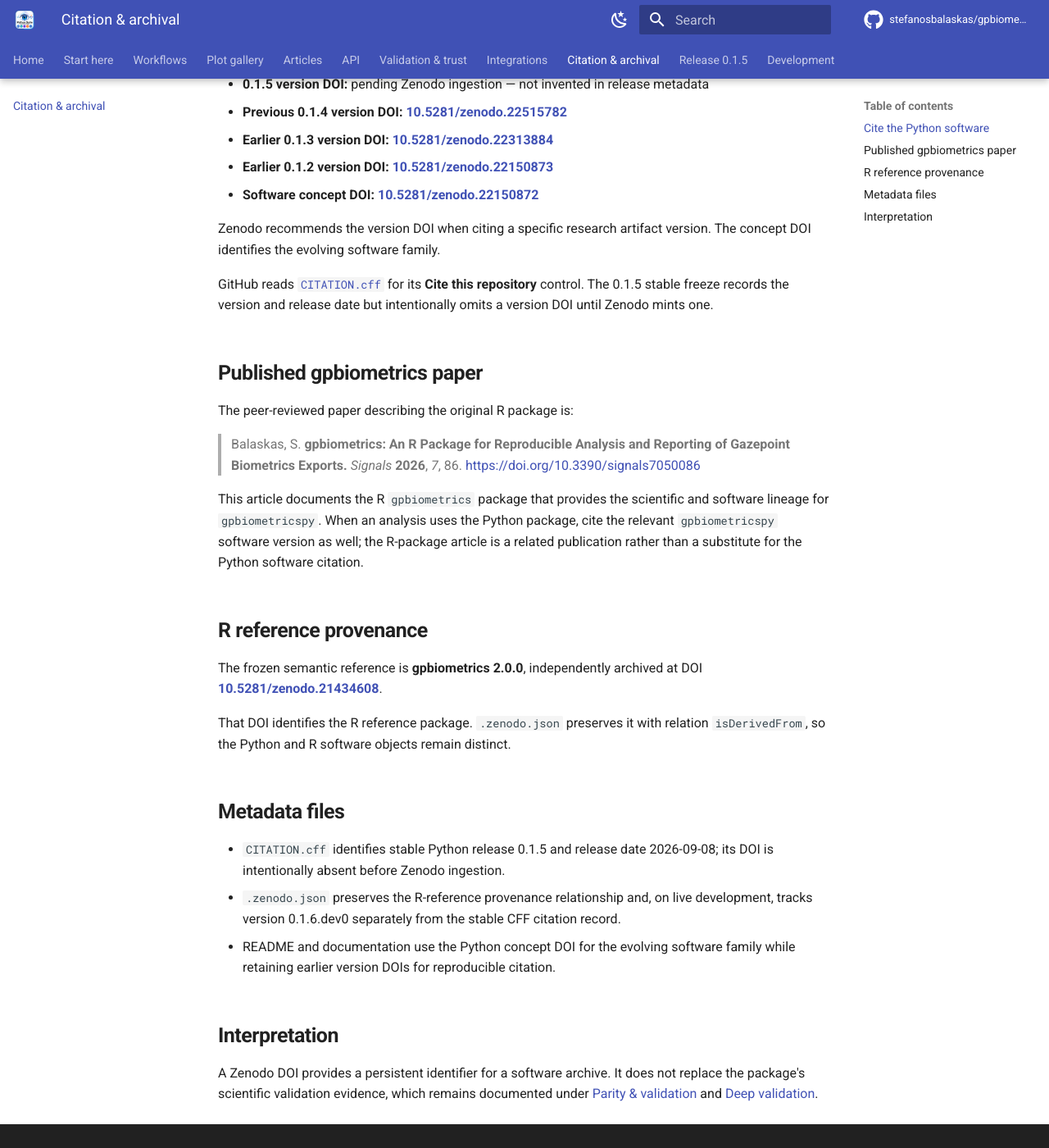
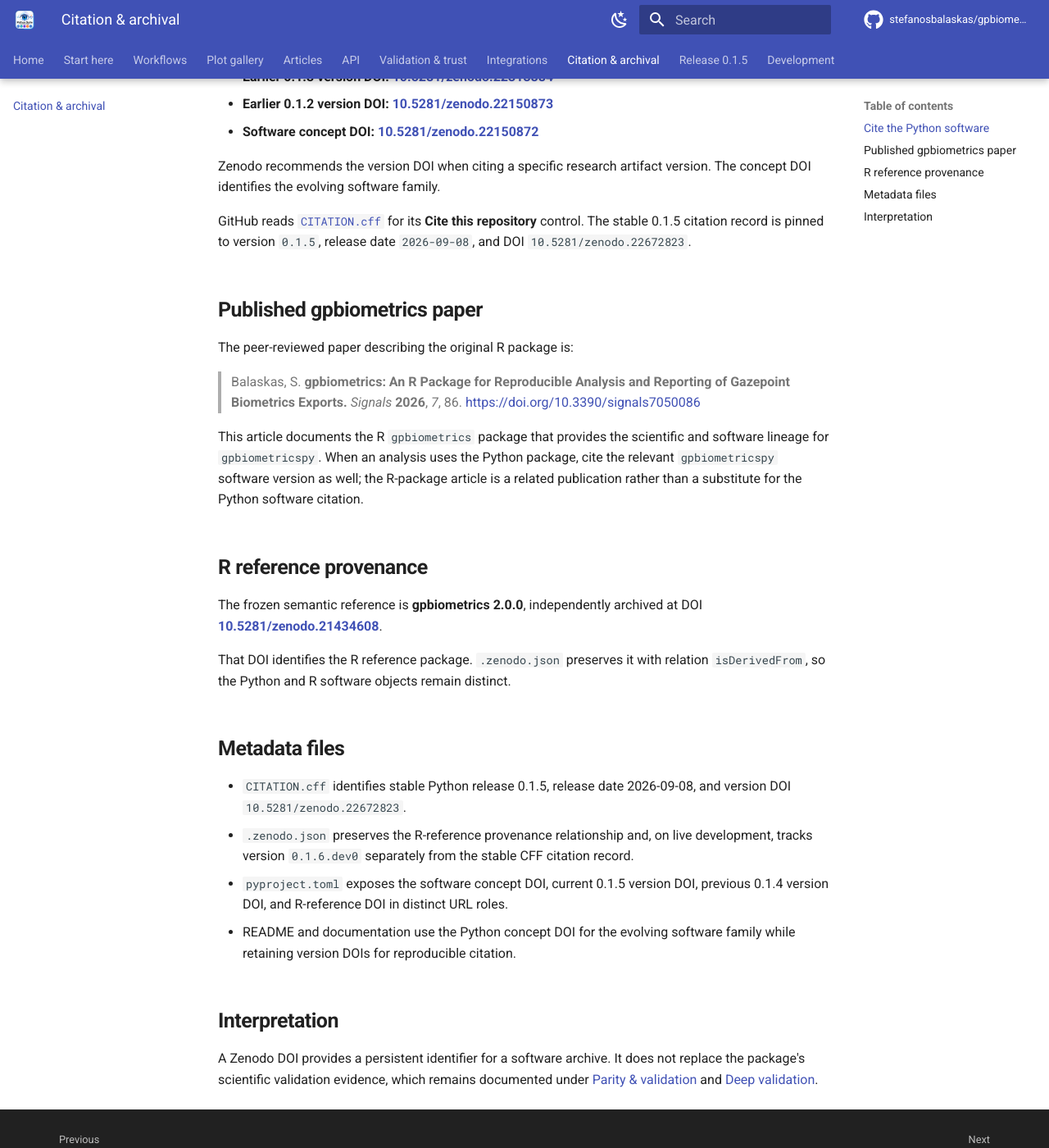
Before and after one commit to stefanosbalaskas/gpbiometricspy, an MkDocs documentation site: the page built from docs/citation.md, in a window 1280 px wide and 1400 px high, scrolled down 509 px. Shown: the whole window at 82% size. Built offline with MkDocs 1.6.1 and Material for MkDocs 9.7.7, drawn with Linux system fonts in a browser that asks for light colours; comment, search, counter and statistics services are not loaded; some of the changed text lies outside the part shown.

Commit message:
docs: pin 0.1.5 Zenodo DOI in citation guide

```diff
--- a/docs/citation.md
+++ b/docs/citation.md
@@ -1,16 +1,16 @@
 # Citation and archival
 
-`gpbiometricspy` is archived through the Zenodo GitHub integration.
+`gpbiometricspy` is archived through Zenodo.
 
 <div class="gp-version-note">
-<strong>Current citation state:</strong> stable Python release <code>0.1.5</code> (2026-09-08). Its version-specific Zenodo DOI will be added only after Zenodo ingests the immutable <code>v0.1.5</code> GitHub release; live repository development proceeds as <code>0.1.6.dev0</code>, while the software concept DOI remains the identifier for the evolving record.
+<strong>Current citation state:</strong> stable Python release <code>0.1.5</code> (2026-09-08) is archived at Zenodo DOI <strong>10.5281/zenodo.22672823</strong>. Live repository development proceeds as <code>0.1.6.dev0</code>, while the software concept DOI remains the identifier for the evolving record.
 </div>
 
 ## Cite the Python software
 
-For reproducibility, cite the exact software release used. During the pre-ingestion window for 0.1.5, use the release/tag metadata and update the citation with the minted 0.1.5 version DOI once Zenodo publishes it.
+For reproducibility, cite the exact software release used.
 
-- **0.1.5 version DOI:** pending Zenodo ingestion — not invented in release metadata
+- **0.1.5 version DOI:** **[10.5281/zenodo.22672823](https://doi.org/10.5281/zenodo.22672823)**
 - **Previous 0.1.4 version DOI:** **[10.5281/zenodo.22515782](https://doi.org/10.5281/zenodo.22515782)**
 - **Earlier 0.1.3 version DOI:** **[10.5281/zenodo.22313884](https://doi.org/10.5281/zenodo.22313884)**
 - **Earlier 0.1.2 version DOI:** **[10.5281/zenodo.22150873](https://doi.org/10.5281/zenodo.22150873)**
@@ -18,7 +18,7 @@
 
 Zenodo recommends the version DOI when citing a specific research artifact version. The concept DOI identifies the evolving software family.
 
-GitHub reads [`CITATION.cff`](https://github.com/stefanosbalaskas/gpbiometricspy/blob/main/CITATION.cff) for its **Cite this repository** control. The 0.1.5 stable freeze records the version and release date but intentionally omits a version DOI until Zenodo mints one.
+GitHub reads [`CITATION.cff`](https://github.com/stefanosbalaskas/gpbiometricspy/blob/main/CITATION.cff) for its **Cite this repository** control. The stable 0.1.5 citation record is pinned to version `0.1.5`, release date `2026-09-08`, and DOI `10.5281/zenodo.22672823`.
 
 ## Published gpbiometrics paper
 
@@ -36,9 +36,10 @@
 
 ## Metadata files
 
-- `CITATION.cff` identifies stable Python release 0.1.5 and release date 2026-09-08; its DOI is intentionally absent before Zenodo ingestion.
-- `.zenodo.json` preserves the R-reference provenance relationship and, on live development, tracks version 0.1.6.dev0 separately from the stable CFF citation record.
-- README and documentation use the Python concept DOI for the evolving software family while retaining earlier version DOIs for reproducible citation.
+- `CITATION.cff` identifies stable Python release 0.1.5, release date 2026-09-08, and version DOI `10.5281/zenodo.22672823`.
+- `.zenodo.json` preserves the R-reference provenance relationship and, on live development, tracks version `0.1.6.dev0` separately from the stable CFF citation record.
+- `pyproject.toml` exposes the software concept DOI, current 0.1.5 version DOI, previous 0.1.4 version DOI, and R-reference DOI in distinct URL roles.
+- README and documentation use the Python concept DOI for the evolving software family while retaining version DOIs for reproducible citation.
 
 ## Interpretation
 
```
